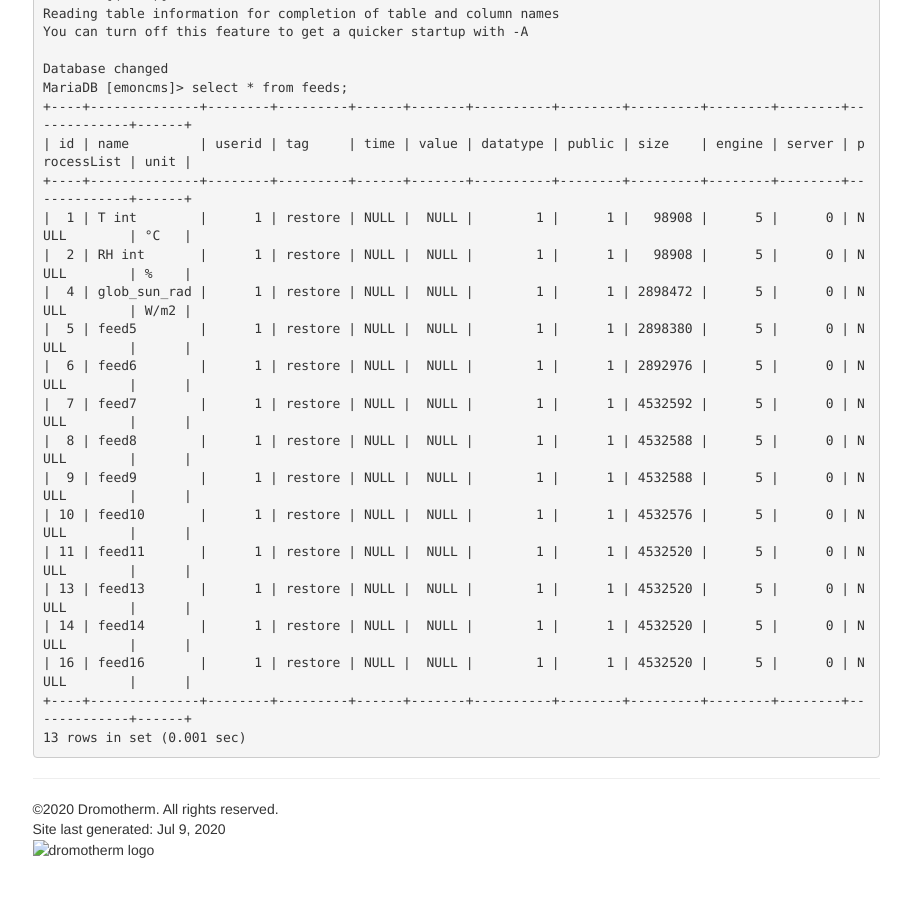
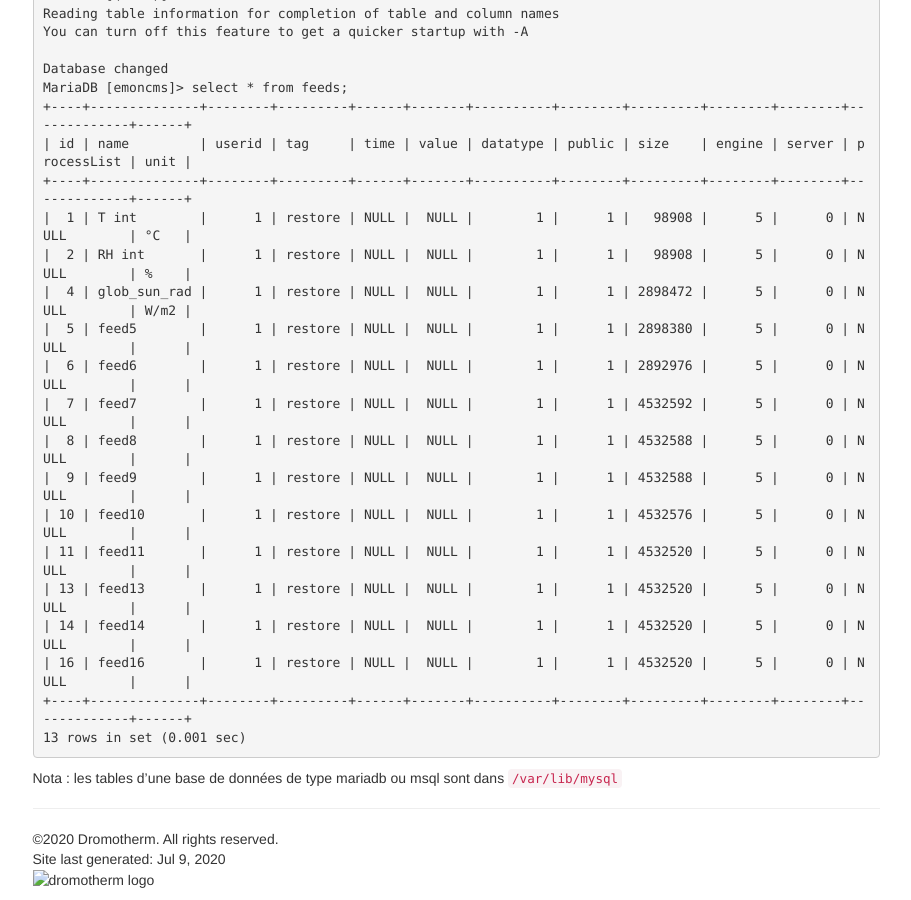
Before and after one commit to dromotherm/documentation, a Jekyll site: the page built from pages/themis/advanced/mysql.md, in a window 1280 px wide and 900 px high, scrolled down 2912 px. Shown: the whole window, without its empty margins (330-1241 px from the left). Built offline with Jekyll 4.4.1, drawn with Linux system fonts in a browser that asks for light colours; nearby versions of some CDN libraries; our own code applies the rules of GitHub Pages for plain Markdown files; library files that are not in the unit come from our copies; comment, search, counter and statistics services are not loaded; before the commit the page ends 3782 px from its top, so only the background shows below that.

Commit message:
Update mysql.md

````diff
--- a/pages/themis/advanced/mysql.md
+++ b/pages/themis/advanced/mysql.md
@@ -169,3 +169,4 @@
 +----+--------------+--------+---------+------+-------+----------+--------+---------+--------+--------+-------------+------+
 13 rows in set (0.001 sec)
 ```
+Nota : les tables d'une base de données de type mariadb ou msql sont dans `/var/lib/mysql`
````
